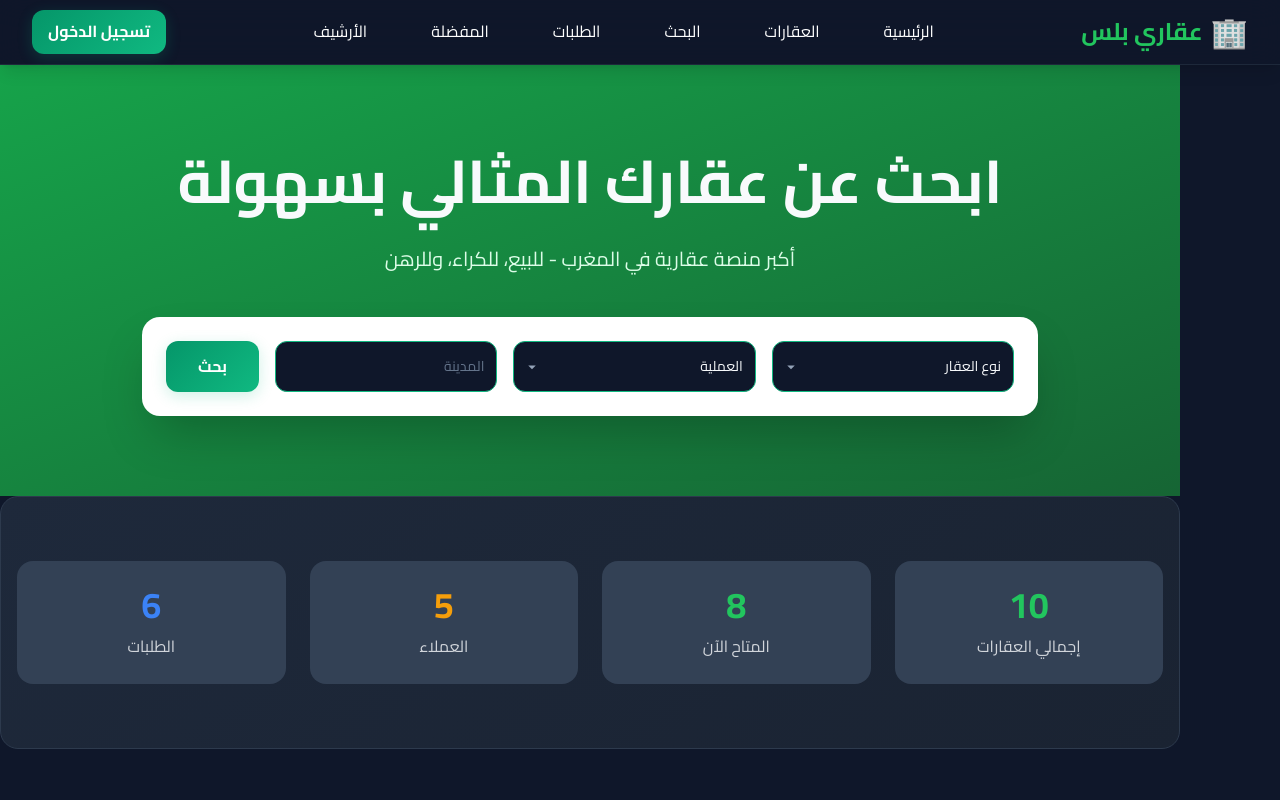
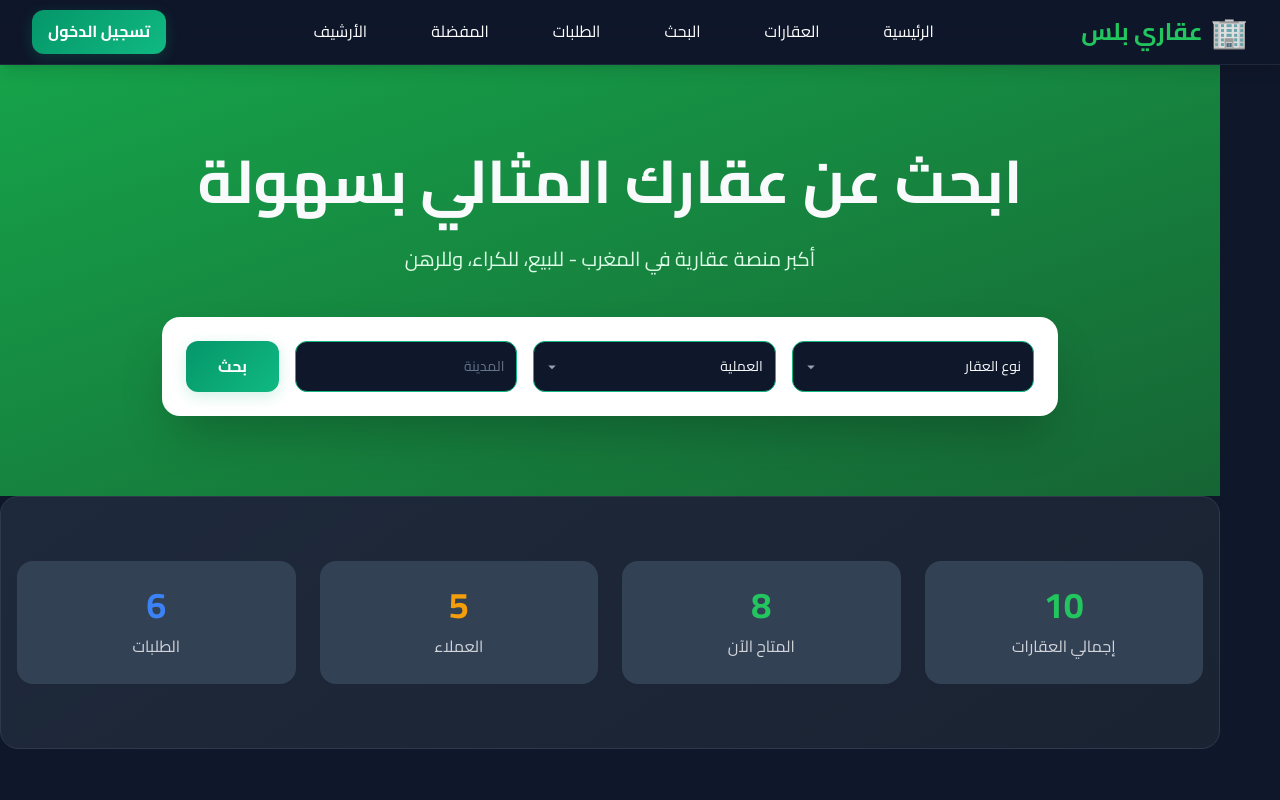
Before and after one commit to LOCAS10/aqari-plus, a Next.js app: page / in a window 1280 px wide. Shown: the top 800 px of the page. Built offline with nearby package versions, Linux system fonts and the light colour scheme.

Commit message:
Update globals.css

```diff
--- a/src/app/globals.css
+++ b/src/app/globals.css
@@ -261,7 +261,7 @@ aside {
 }
 
 main {
-  margin-right: 100px !important;
+  margin-right: 60px !important;
 }
 
 @media (max-width: 768px) {
```
